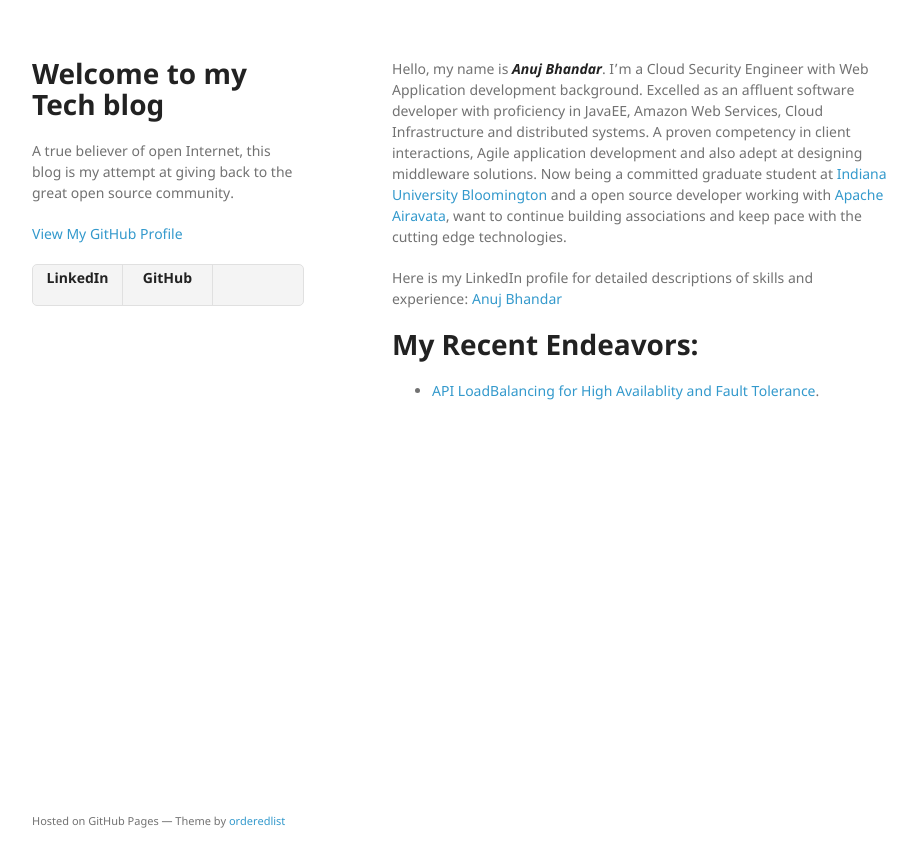
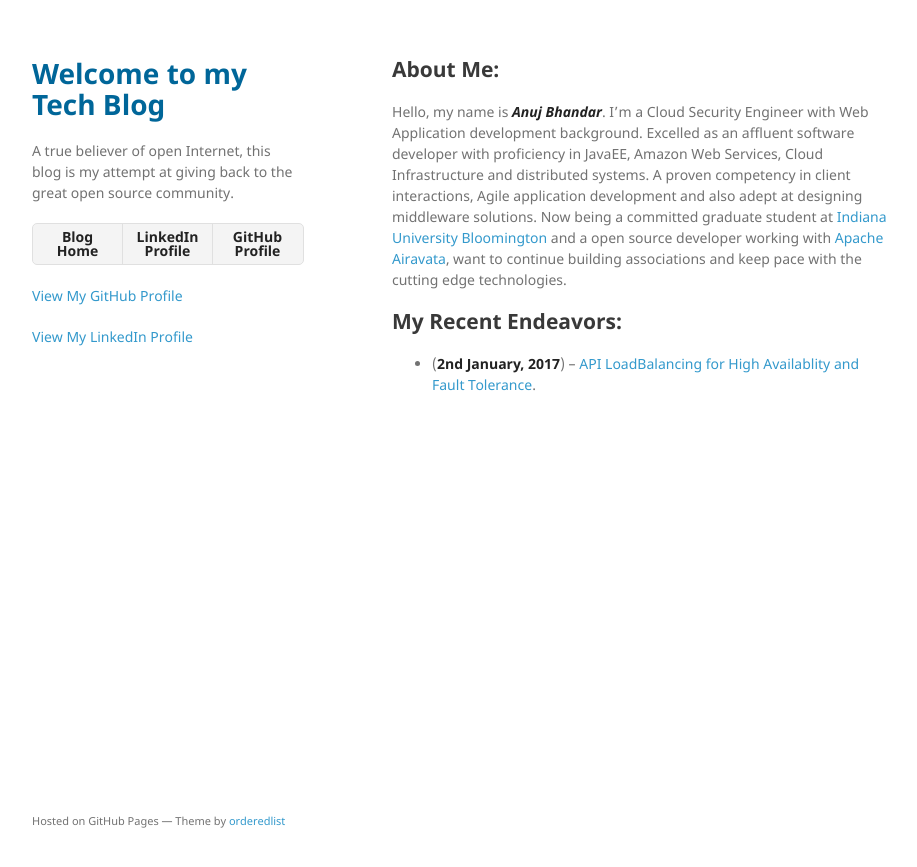
Before and after one commit to anujbhan/anujbhan.github.io, a Jekyll site: the page built from index.md, in a window 1280 px wide. Shown: the top 867 px of the page, without its empty margins (178-1095 px from the left). Built offline with Jekyll 4.4.1, drawn with Linux system fonts in a browser that asks for light colours; our own code applies the rules of GitHub Pages for plain Markdown files.

Commit message:
format correction

```diff
--- a/_config.yml
+++ b/_config.yml
@@ -1,5 +1,5 @@
-title: Welcome to my Tech blog
+title: Welcome to my Tech Blog
 description: A true believer of open Internet, this blog is my attempt at giving back to the great open source community.
-show_downloads: true
+show_downloads: false
 google_analytics:
 theme:
--- a/_layouts/default.html
+++ b/_layouts/default.html
@@ -14,15 +14,20 @@
   <body>
     <div class="wrapper">
       <header>
-        <h1>{{ site.title | default: site.github.repository_name }}</h1>
+        <h1 style="color:#006699;">{{ site.title | default: site.github.repository_name }}</h1>
         <p>{{ site.description | default: site.github.project_tagline }}</p>
-
+        <ul>
+          <li><a href="{{ site.url }}/index"><strong>Blog<br/>Home</strong></a></li>
+          <li><a href="{{ site.github.zip_url }}"><strong>LinkedIn Profile</strong></a></li>
+          <li><a href="{{ site.github.owner_url }}"><strong>GitHub Profile</strong></a></li>
+        </ul>
         {% if site.github.is_project_page %}
           <p class="view"><a href="{{ site.github.repository_url }}">View the Project on GitHub <small>{{ github_name }}</small></a></p>
         {% endif %}
 
         {% if site.github.is_user_page %}
           <p class="view"><a href="{{ site.github.owner_url }}">View My GitHub Profile</a></p>
+          <p class="view"><a href="https://www.linkedin.com/in/anuj-bhandar-aaba77aa">View My LinkedIn Profile</a></p>
         {% endif %}
 
         {% if site.show_downloads %}
--- a/index.md
+++ b/index.md
@@ -1,10 +1,10 @@
 ---
 layout: default
 ---
+## About Me:
+
 Hello, my name is **_Anuj Bhandar_**. I'm a Cloud Security Engineer with Web Application development background. Excelled as an affluent software developer with proficiency in JavaEE, Amazon Web Services, Cloud Infrastructure and distributed systems. A proven competency in client interactions, Agile application development and also adept at designing middleware solutions. Now being a committed graduate student at [Indiana University Bloomington](http://www.soic.indiana.edu/) and a open source developer working with [Apache Airavata](https://airavata.apache.org/), want to continue building associations and keep pace with the cutting edge technologies.
 
-Here is my LinkedIn profile for detailed descriptions of skills and experience:  [Anuj Bhandar](https://www.linkedin.com/in/anuj-bhandar-aaba77aa)
+## [](#My Recent Endeavors:)My Recent Endeavors:
 
-# [](#My Recent Endeavors:)My Recent Endeavors:
-
-* [API LoadBalancing for High Availablity and Fault Tolerance](api-loadBalancing-airavata).
+* (**2nd January, 2017**) -- [API LoadBalancing for High Availablity and Fault Tolerance](blogs/api-loadBalancing-airavata).
```
Also changed, not shown: another-page.md (deleted, +0 -9 lines), blogs/api-loadBalancing-airavata.md (renamed from api-loadBalancing-airavata.md, +1 -1 lines), images/EnvWithLoadBalancer.png (added).
